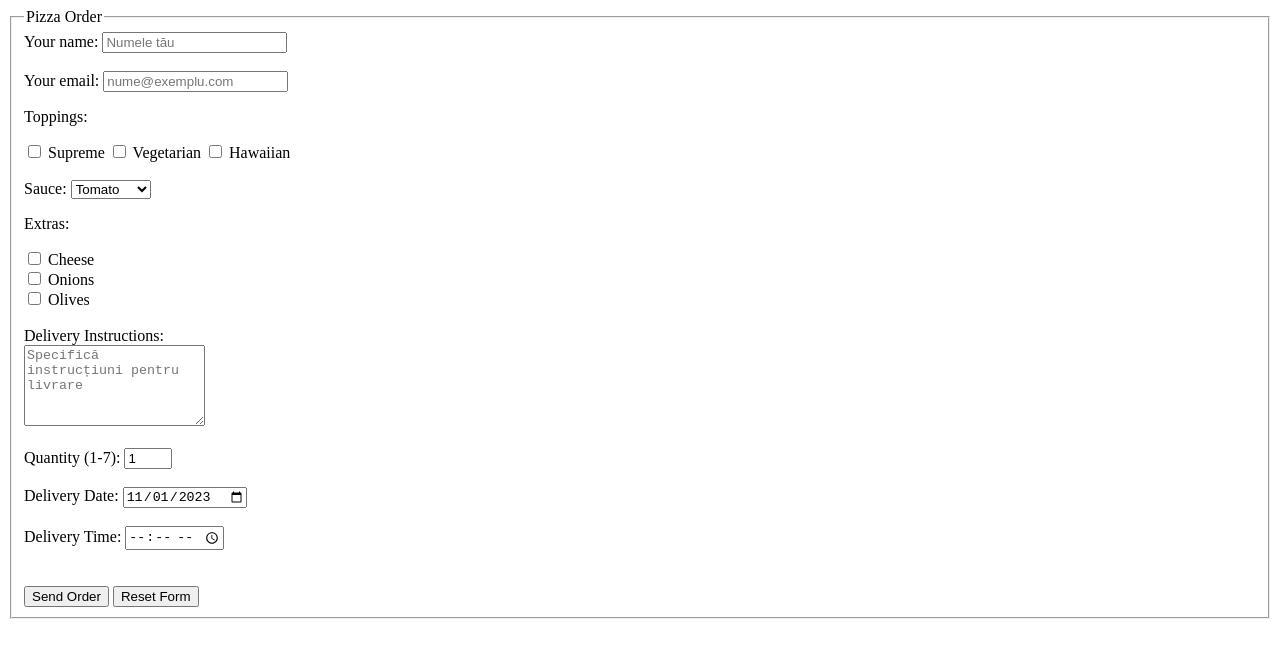
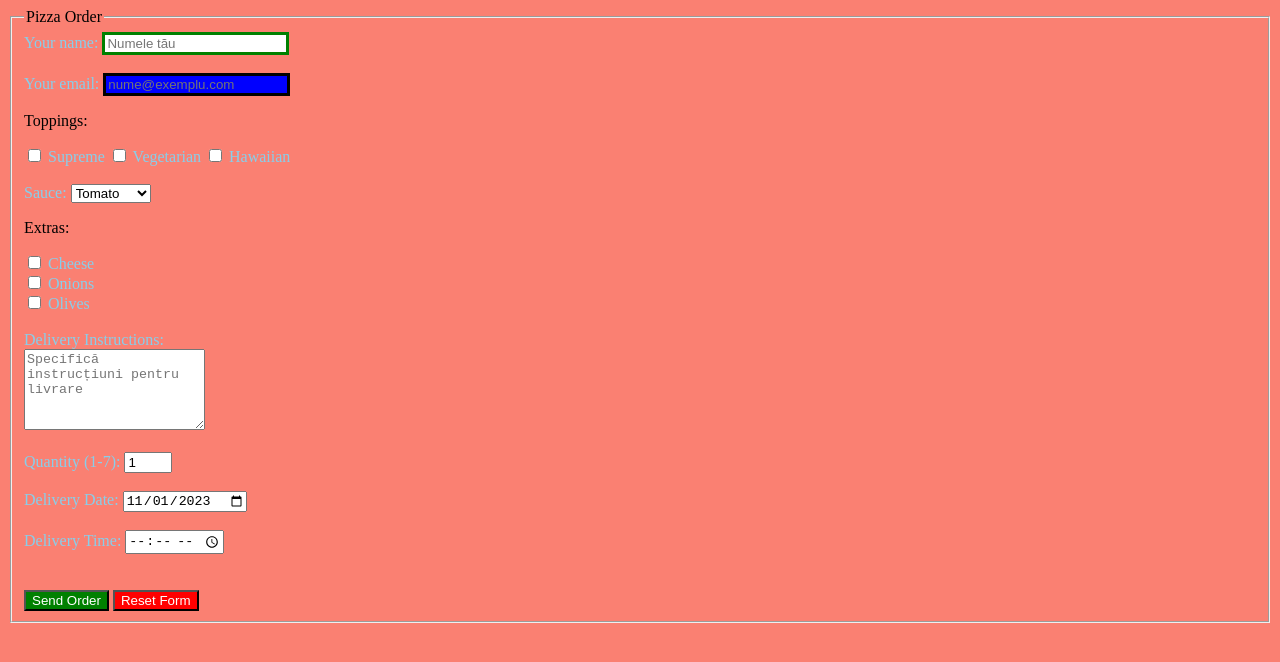
Before and after one commit to IustinRusuTYN/homework1, a plain HTML site: page HTML-2/pizzaorder.html in a window 1280 px wide. Drawn offline with Linux system fonts and the light colour scheme.

Commit message:
Am terminat in totalitate tema CSS selectors facand modificarile necesare realizarii in html-2

```diff
--- /dev/null
+++ b/HTML-2/orderstyle.css
@@ -0,0 +1,27 @@
+label {
+    color: skyblue;
+}
+
+input[type="text"] {
+    border: 3px solid green;
+}
+
+input[type="email"] {
+    background-color: blue;
+    color: white;
+    border: 3px solid black;
+}
+
+input[type="submit"] {
+    background-color: green;
+    color: white;
+}
+
+input[type="reset"] {
+    background-color: red;
+    color: white;
+}
+
+body {
+    background-color: salmon;
+}
--- a/HTML-2/pizzaorder.html
+++ b/HTML-2/pizzaorder.html
@@ -2,6 +2,7 @@
 <html>
 <head>
     <title>Comandă Pizza</title>
+    <link rel="stylesheet" href="orderstyle.css">
 </head>
 <body>
     <fieldset>
```
